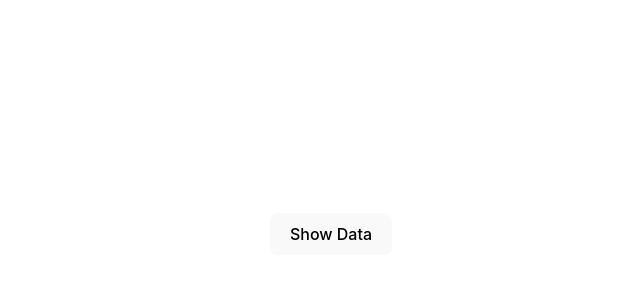
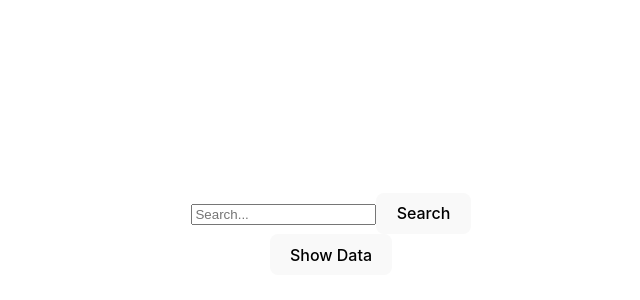
Before and after one commit to NadyaGus/rs-react-app, a React (Vite) app: page / in a window 1280 px wide. Shown: the part 166-466 px from the top of the page, without its empty margins (309-949 px from the left). Built offline with nearby package versions, Linux system fonts and the light colour scheme.

Commit message:
feat: add search component

```diff
--- a/src/App.tsx
+++ b/src/App.tsx
@@ -2,11 +2,13 @@ import { Component, type ReactElement } from 'react';
 
 import './App.css';
 import { showData } from './api/showData';
+import { Search } from './components/search/search';
 
 class App extends Component {
   render(): ReactElement {
     return (
       <div className="App">
+        <Search />
         <button onClick={showData}>Show Data</button>
       </div>
     );
--- a/src/api/showData.ts
+++ b/src/api/showData.ts
@@ -1,9 +1,8 @@
 async function showData(): Promise<void> {
-  await fetch('https://api.jikan.moe/v4/anime?q=naruto&limit=10&page=1')
-    .then((response) => response.json())
-    .then((data) => {
-      console.log(data);
-    });
+  const data = await fetch(
+    'https://api.jikan.moe/v4/anime?q=naruto&limit=10&page=1'
+  );
+  return data.json();
 }
 
 export { showData };
--- /dev/null
+++ b/src/components/search/search.tsx
@@ -0,0 +1,23 @@
+import { Component, FormEvent } from 'react';
+import { showData } from '../../api/showData';
+
+class Search extends Component {
+  async handleSubmit(e: FormEvent<HTMLFormElement>) {
+    e.preventDefault();
+    const data = await showData();
+    console.log(data);
+  }
+
+  render() {
+    return (
+      <search>
+        <form onSubmit={(event) => this.handleSubmit(event)}>
+          <input type="search" placeholder="Search..." />
+          <button type="submit">Search</button>
+        </form>
+      </search>
+    );
+  }
+}
+
+export { Search };
```
